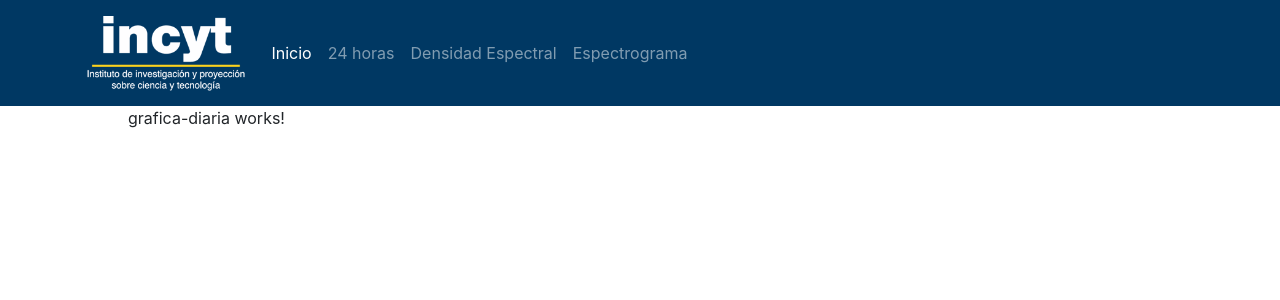
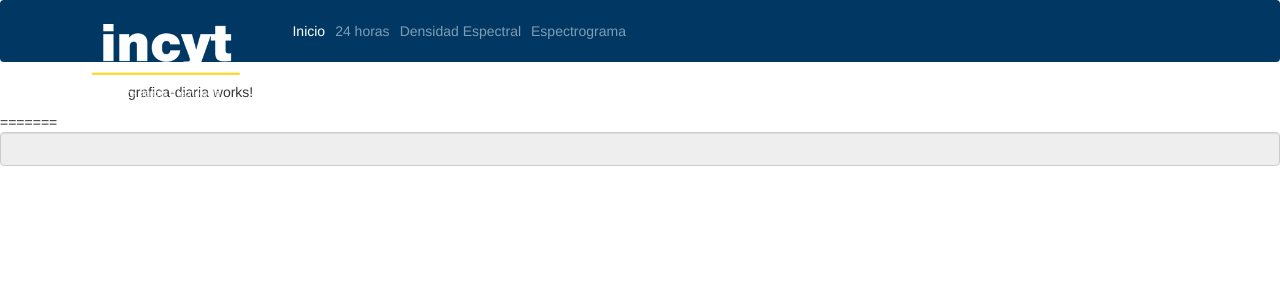
Before and after one commit to josuedavidgodinez/Obs-Vulcanologia-Front, an Angular app: page /grafica-diaria in a window 1280 px wide. Shown: the top 300 px of the page. Built offline with nearby package versions, Linux system fonts and the light colour scheme; what highcharts-angular would draw is missing.

Commit message:
Datepicker v1

```diff
--- a/src/app/grafica-diaria/grafica-diaria.component.html
+++ b/src/app/grafica-diaria/grafica-diaria.component.html
@@ -1,2 +1,20 @@
 <div class="content">
 <p>grafica-diaria works!</p>
+</div>
+=======
+<!-- Bootstrap CSS -->
+<link rel="stylesheet" href="https://maxcdn.bootstrapcdn.com/bootstrap/3.3.7/css/bootstrap.min.css">
+<!-- JS library -->
+    <script src="https://ajax.googleapis.com/ajax/libs/jquery/3.2.1/jquery.min.js"></script>
+<!-- Bootstrap JS -->
+    <script src="https://maxcdn.bootstrapcdn.com/bootstrap/3.3.7/js/bootstrap.min.js"></script>
+<link href="css/bootstrap-datetimepicker.min.css" rel="stylesheet">
+    <script src="js/bootstrap-datetimepicker.min.js"></script>
+<input size="16" type="text" class="form-control" id="datetime" readonly>
+    <script type="text/javascript">
+    $("#datetime").datetimepicker({
+        format: 'yyyy-mm-dd hh:ii',
+        autoclose: true,
+        todayBtn: true
+    });
+    </script>
```
